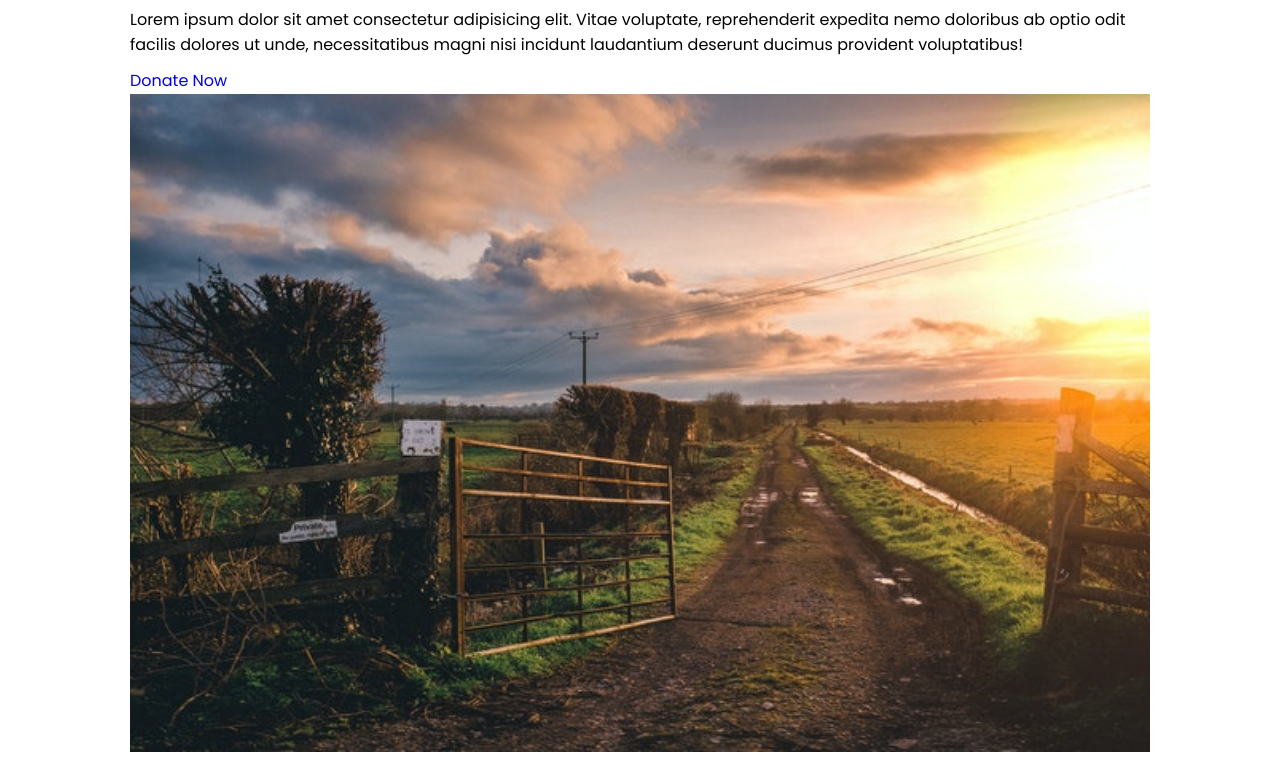
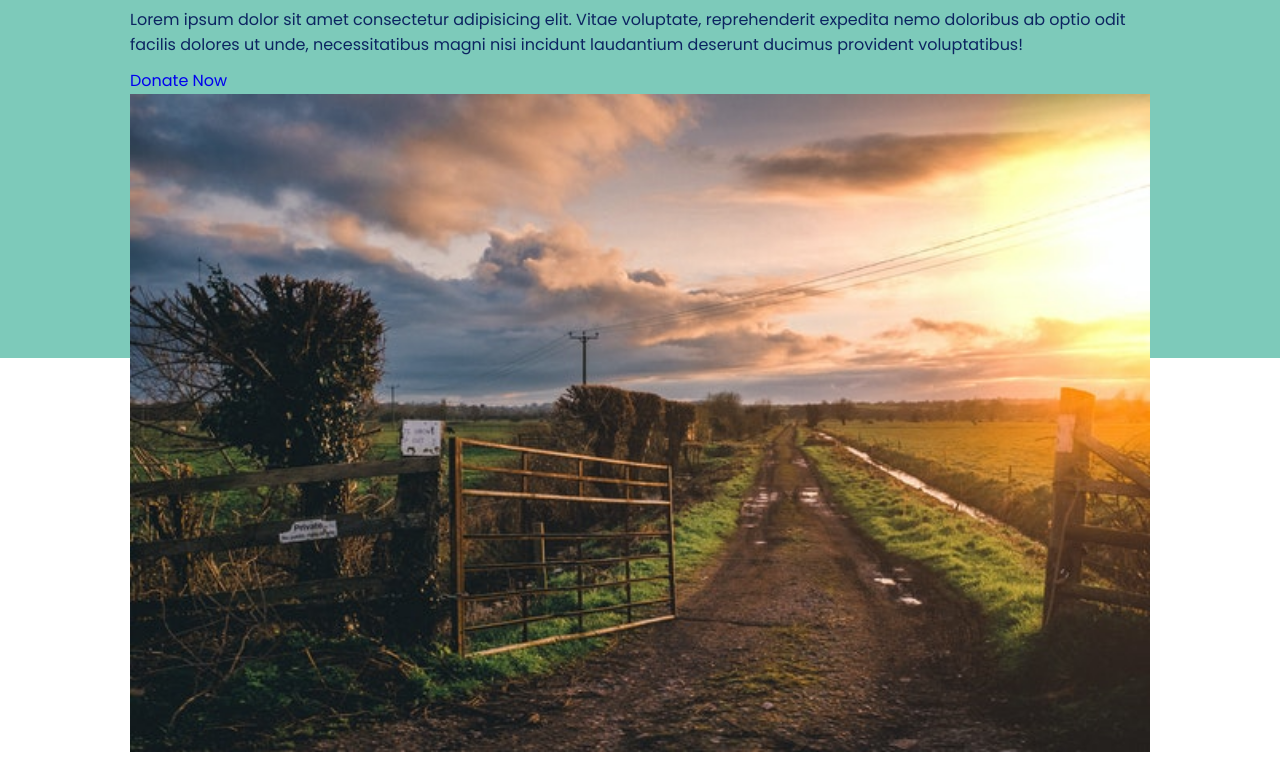
Before and after one commit to OsmanTolo/landing-page, a plain HTML site: page index.html in a window 1280 px wide. Shown: the part 112-871 px from the top of the page. Drawn offline with Linux system fonts and the light colour scheme.

Commit message:
Add base style for about section

```diff
--- a/CSS/styles.css
+++ b/CSS/styles.css
@@ -74,3 +74,11 @@ img {
 .navbar img {
   width: 15em;
 }
+
+/* About section */
+.about {
+  height: 400px;
+  background-color: #7dcaba;
+  color: #0c2461;
+  position: relative; /*To posiition anything absolute within it*/
+}
```
